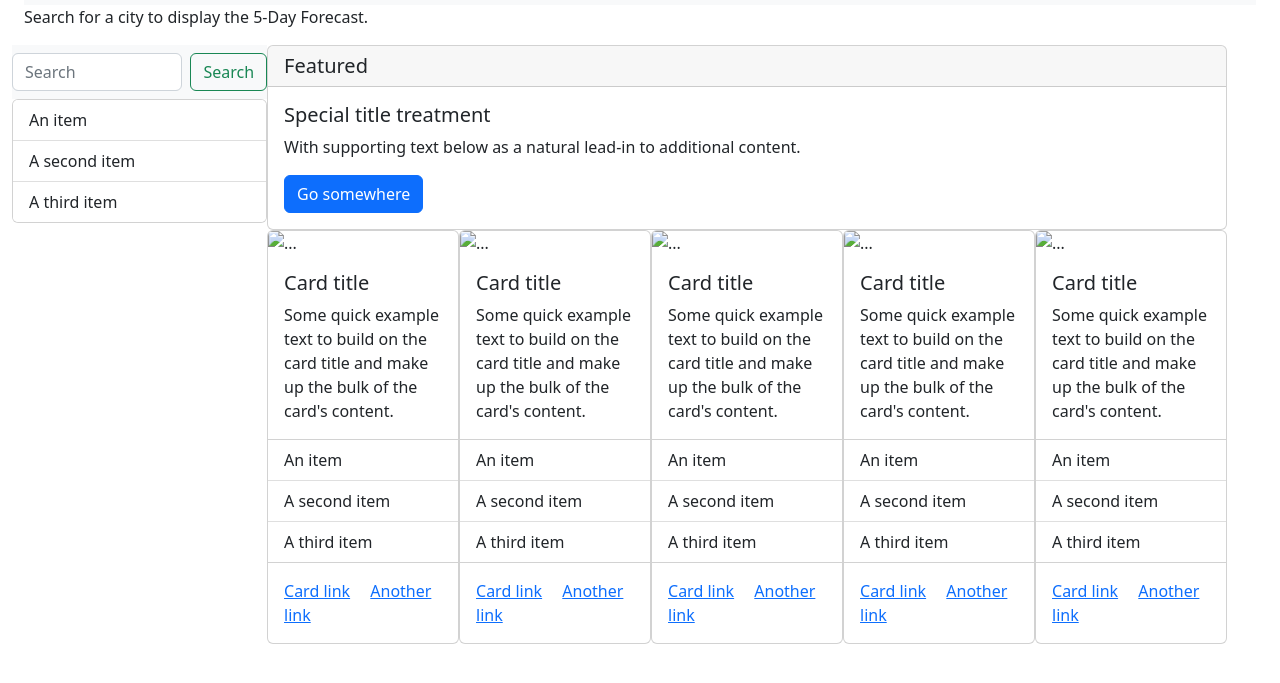
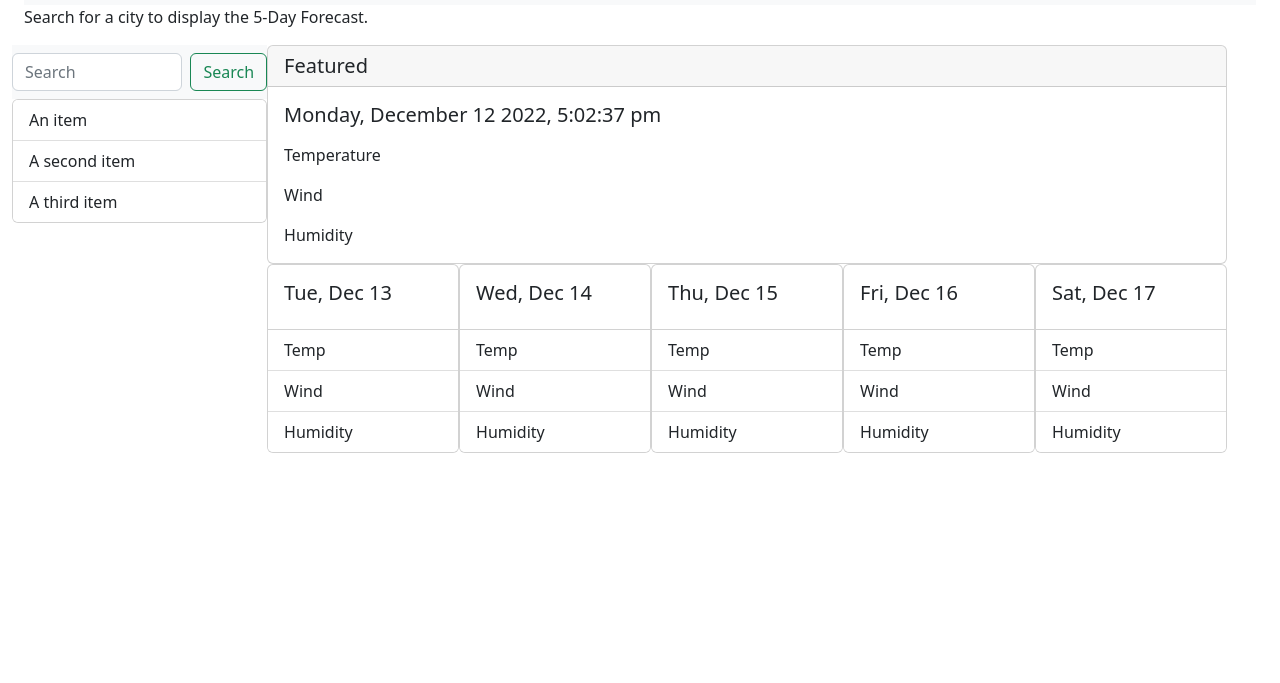
Before and after one commit to mewing0328/HelloSunshine, a plain HTML site: page index.html in a window 1280 px wide. Shown: the part 51-734 px from the top of the page. Drawn offline with nearby package versions, Linux system fonts and the light colour scheme.

Commit message:
Edited cards for the featured and the 5day forecast

```diff
--- a/assets/script.js
+++ b/assets/script.js
@@ -0,0 +1,40 @@
+$('#today').text((dayjs()).format('dddd, MMMM D YYYY, h:mm:ss a'));
+$('#day1').text(((dayjs()).add(1,'day')).format('ddd, MMM D'));
+$('#day2').text(((dayjs()).add(2,'day')).format('ddd, MMM D'));
+$('#day3').text(((dayjs()).add(3,'day')).format('ddd, MMM D'));
+$('#day4').text(((dayjs()).add(4,'day')).format('ddd, MMM D'));
+$('#day5').text(((dayjs()).add(5,'day')).format('ddd, MMM D'));
+
+var userInputEl = $('.userInput');
+
+
+$('.searchBtn').click(function (e) {
+    e.preventDefault();
+    console.log(userInputEl);
+});
+
+
+
+// TODO: WHEN I search for a city
+// THEN I am presented with current and future conditions for that city and that city is added to the search history
+
+
+
+// TODO: WHEN I view current weather conditions for that city
+// THEN I am presented with the city name, the date, an icon representation of weather conditions, the temperature, the humidity, and the wind speed
+
+
+// TODO: WHEN I view future weather conditions for that city
+// THEN I am presented with a 5-day forecast that displays the date, an icon representation of weather conditions, the temperature, the wind speed, and the humidity
+
+
+
+// TODO: WHEN I click on a city in the search history
+// THEN I am again presented with current and future conditions for that city
+
+
+
+
+// TODO: Satisfies all of the above acceptance criteria plus the following:
+// * Uses the OpenWeather API to retrieve weather data.
+// * Uses `localStorage` to store persistent data.
--- a/index.html
+++ b/index.html
@@ -14,11 +14,11 @@
 </head>
 
 <body class="container-fluid">
+
   <header class="container-fluid">
     <nav class="navbar bg-light">
         <div class="container-fluid">
             <a class="navbar-brand" href="#">
-            <!-- <img src="#" alt="Logo" width="30" height="24" class="d-inline-block align-text-top"> -->
             Hello Sunshine!
             </a>
         </div>
@@ -33,8 +33,8 @@
         <nav class="navbar bg-light">
             <div class="">
                 <form class="d-flex" role="search">
-                <input class="form-control me-2" type="search" placeholder="Search" aria-label="Search">
-                <button class="btn btn-outline-success" type="submit">Search</button>
+                <input class="form-control me-2 userInput" type="search" placeholder="Search" aria-label="Search">
+                <button class="btn btn-outline-success searchBtn" type="submit">Search</button>
                 </form>
             </div>
         </nav>
@@ -52,109 +52,90 @@
     <div class = "right container-fluid">
 
         <div class="card" style="width: 75vw">
-            <h5 class="card-header">Featured</h5>
+            <h5 class="card-header currentCity">Featured</h5>
             <div class="card-body">
-            <h5 class="card-title">Special title treatment</h5>
-            <p class="card-text">With supporting text below as a natural lead-in to additional content.</p>
-            <a href="#" class="btn btn-primary">Go somewhere</a>
+            <h5 id="today" class="card-title"></h5>
+            <p class="navbar-brand"></p>
+            <p class="card-text">Temperature</p>
+            <p class="card-text">Wind</p>
+            <p class="card-text">Humidity</p>
+            <!--<a href="#" class="btn btn-primary">Go somewhere</a>-->
             </div>
         </div>
 
         <div class = "right-bottom container-fluid">
 
             <div class="card container-fluid" style="width: 15vw">
-                <img src="..." class="card-img-top" alt="...">
+                <!--<img src="..." class="card-img-top" alt="...">-->
                 <div class="card-body">
-                <h5 class="card-title">Card title</h5>
-                <p class="card-text">Some quick example text to build on the card title and make up the bulk of the card's content.</p>
+                    <h5 id = "day1" class="card-title">Card title</h5>
                 </div>
                 <ul class="list-group list-group-flush">
-                <li class="list-group-item">An item</li>
-                <li class="list-group-item">A second item</li>
-                <li class="list-group-item">A third item</li>
+                    <li class="list-group-item">Temp</li>
+                    <li class="list-group-item">Wind</li>
+                    <li class="list-group-item">Humidity</li>
                 </ul>
-                <div class="card-body">
-                <a href="#" class="card-link">Card link</a>
-                <a href="#" class="card-link">Another link</a>
-                </div>
             </div>
 
+            <div class="card container-fluid" style="width: 15vw">
+                <!--<img src="..." class="card-img-top" alt="...">-->
+                <div class="card-body">
+                    <h5 id = "day2" class="card-title">Card title</h5>
+                </div>
+                <ul class="list-group list-group-flush">
+                    <li class="list-group-item">Temp</li>
+                    <li class="list-group-item">Wind</li>
+                    <li class="list-group-item">Humidity</li>
+                </ul>
+            </div>
 
             <div class="card container-fluid" style="width: 15vw">
-                <img src="..." class="card-img-top" alt="...">
+                <!--<img src="..." class="card-img-top" alt="...">-->
                 <div class="card-body">
-                <h5 class="card-title">Card title</h5>
-                <p class="card-text">Some quick example text to build on the card title and make up the bulk of the card's content.</p>
+                    <h5 id = "day3" class="card-title">Card title</h5>
                 </div>
                 <ul class="list-group list-group-flush">
-                <li class="list-group-item">An item</li>
-                <li class="list-group-item">A second item</li>
-                <li class="list-group-item">A third item</li>
+                    <li class="list-group-item">Temp</li>
+                    <li class="list-group-item">Wind</li>
+                    <li class="list-group-item">Humidity</li>
                 </ul>
-                <div class="card-body">
-                <a href="#" class="card-link">Card link</a>
-                <a href="#" class="card-link">Another link</a>
-                </div>
             </div>
 
+            <div class="card container-fluid" style="width: 15vw">
+                <!--<img src="..." class="card-img-top" alt="...">-->
+                <div class="card-body">
+                    <h5 id = "day4" class="card-title">Card title</h5>
+                </div>
+                <ul class="list-group list-group-flush">
+                    <li class="list-group-item">Temp</li>
+                    <li class="list-group-item">Wind</li>
+                    <li class="list-group-item">Humidity</li>
+                </ul>
+            </div>
 
             <div class="card container-fluid" style="width: 15vw">
-                <img src="..." class="card-img-top" alt="...">
+                <!--<img src="..." class="card-img-top" alt="...">-->
                 <div class="card-body">
-                <h5 class="card-title">Card title</h5>
-                <p class="card-text">Some quick example text to build on the card title and make up the bulk of the card's content.</p>
+                    <h5 id = "day5" class="card-title">Card title</h5>
                 </div>
                 <ul class="list-group list-group-flush">
-                <li class="list-group-item">An item</li>
-                <li class="list-group-item">A second item</li>
-                <li class="list-group-item">A third item</li>
+                    <li class="list-group-item">Temp</li>
+                    <li class="list-group-item">Wind</li>
+                    <li class="list-group-item">Humidity</li>
                 </ul>
-                <div class="card-body">
-                <a href="#" class="card-link">Card link</a>
-                <a href="#" class="card-link">Another link</a>
-                </div>
             </div>
 
-
-
-            <div class="card container-fluid" style="width: 15vw">
-                <img src="..." class="card-img-top" alt="...">
-                <div class="card-body">
-                <h5 class="card-title">Card title</h5>
-                <p class="card-text">Some quick example text to build on the card title and make up the bulk of the card's content.</p>
-                </div>
-                <ul class="list-group list-group-flush">
-                <li class="list-group-item">An item</li>
-                <li class="list-group-item">A second item</li>
-                <li class="list-group-item">A third item</li>
-                </ul>
-                <div class="card-body">
-                <a href="#" class="card-link">Card link</a>
-                <a href="#" class="card-link">Another link</a>
-                </div>
-            </div>
-
-
-            <div class="card container-fluid" style="width: 15vw">
-                <img src="..." class="card-img-top" alt="...">
-                <div class="card-body">
-                <h5 class="card-title">Card title</h5>
-                <p class="card-text">Some quick example text to build on the card title and make up the bulk of the card's content.</p>
-                </div>
-                <ul class="list-group list-group-flush">
-                <li class="list-group-item">An item</li>
-                <li class="list-group-item">A second item</li>
-                <li class="list-group-item">A third item</li>
-                </ul>
-                <div class="card-body">
-                <a href="#" class="card-link">Card link</a>
-                <a href="#" class="card-link">Another link</a>
-            </div>
         </div>
 
     </div>
   </main>
 
+  <script src="https://code.jquery.com/jquery-3.4.1.min.js"></script>
+  <script
+    src="https://cdn.jsdelivr.net/npm/dayjs@1.11.3/dayjs.min.js"
+    integrity="sha256-iu/zLUB+QgISXBLCW/mcDi/rnf4m4uEDO0wauy76x7U="
+    crossorigin="anonymous"
+  ></script>
   <script src="./assets/script.js"></script>
 </body>
 
```
